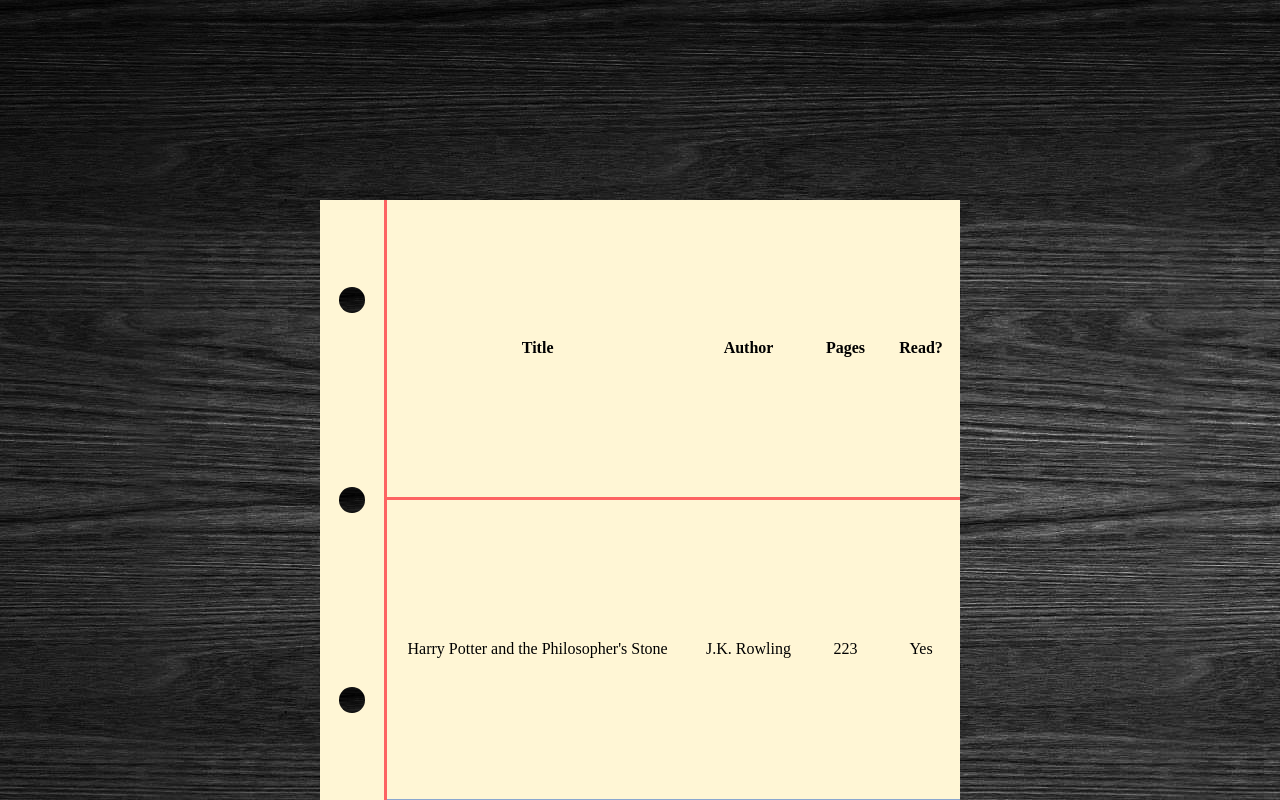
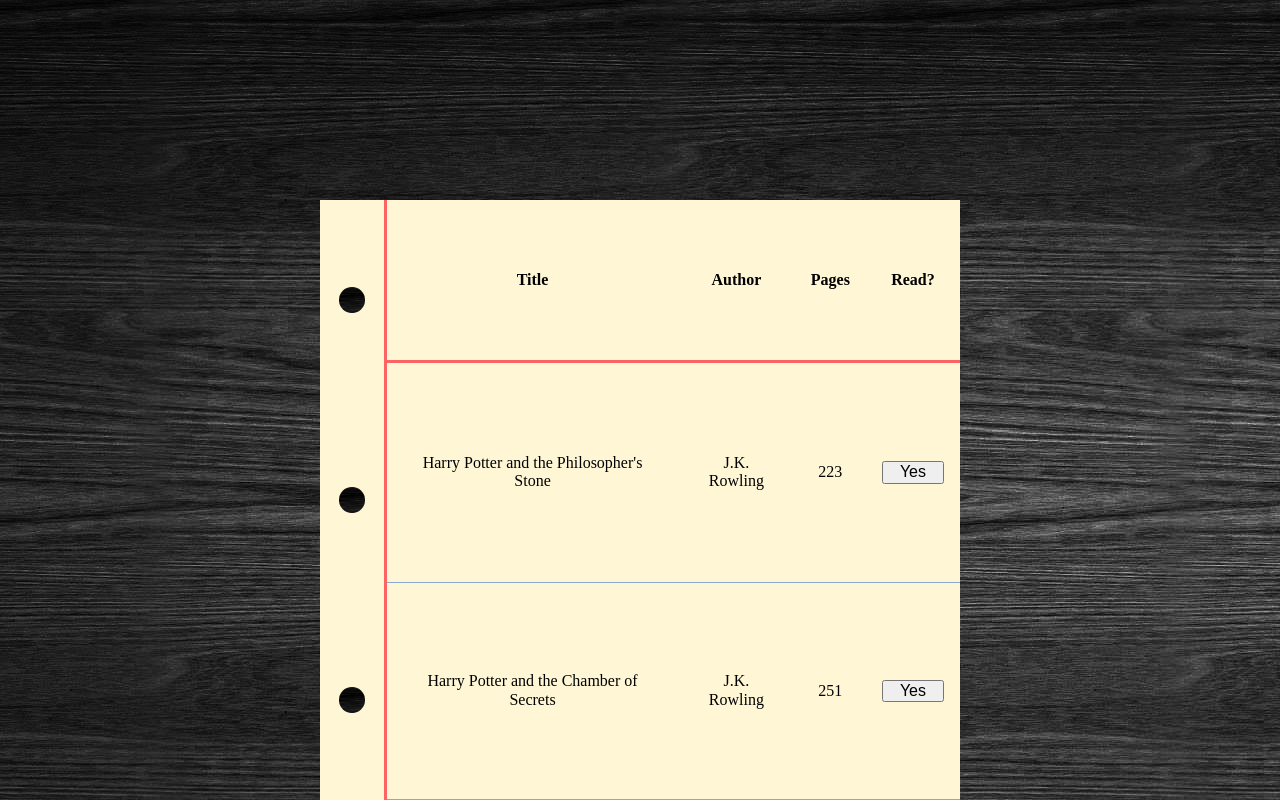
Before and after one commit to JonathanYiv/library, a plain HTML site: page index.html in a window 1280 px wide. Drawn offline with Linux system fonts and the light colour scheme.

Commit message:
Add the Yes button and a small animation for hovering over a list element

```diff
--- a/assets/css/style.css
+++ b/assets/css/style.css
@@ -53,3 +53,18 @@ div.hole {
   border-radius: 50%;
   background-image: url(../images/tabletop.png);
 }
+
+/* Book Animation */
+tr.book {
+  transition: background-color 1s,font-size 1s;
+}
+
+tr.book:hover {
+  font-size: 1.5em;
+  background-color: #FD6362;
+}
+
+/* Button Styling */
+button {
+  padding: 0 1em 0 1em;
+}
--- a/index.html
+++ b/index.html
@@ -23,11 +23,25 @@
           <th>Pages</th>
           <th>Read?</th>
         </tr>
-        <tr>
+        <tr class="book">
           <td>Harry Potter and the Philosopher's Stone</td>
           <td>J.K. Rowling</td>
           <td>223</td>
-          <td>Yes</td>
+          <td>
+            <button>
+              Yes
+            </button>
+          </td>
+        </tr>
+        <tr class="book">
+          <td>Harry Potter and the Chamber of Secrets</td>
+          <td>J.K. Rowling</td>
+          <td>251</td>
+          <td>
+            <button>
+              Yes
+            </button>
+          </td>
         </tr>
       </table>
     </main>
```
